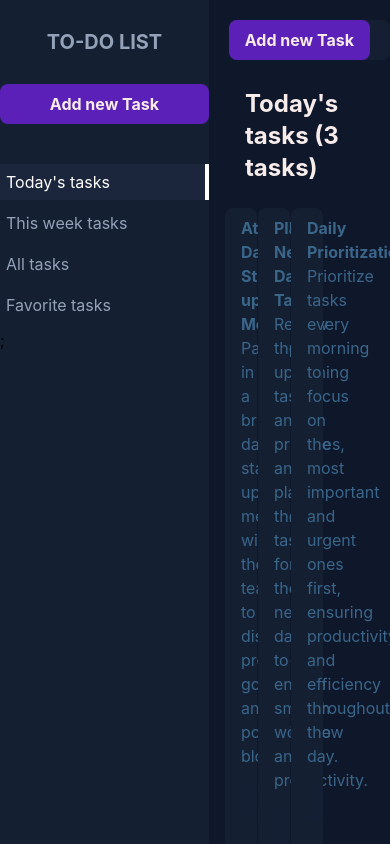
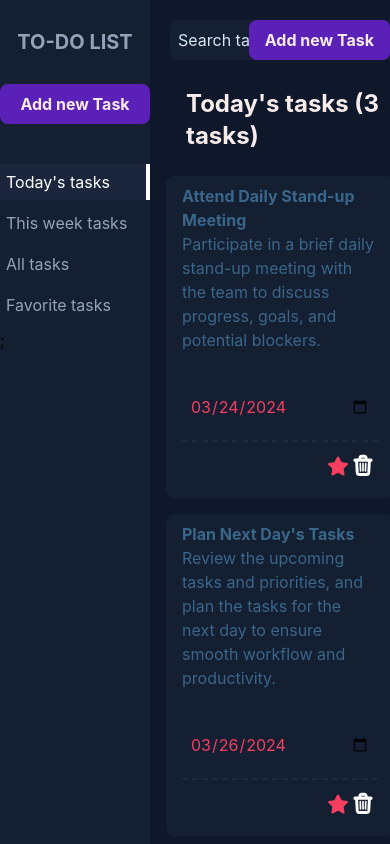
Before and after one commit to equ1rix/todo, a React (Create React App) app: page /#/homepage in a window 390 px wide. Built offline with nearby package versions, Linux system fonts and the light colour scheme.

Commit message:
fix(src): fix tailwind styles

```diff
--- a/src/components/header/index.tsx
+++ b/src/components/header/index.tsx
@@ -24,7 +24,7 @@ const Header = ({
   };
 
   return (
-    <div className="flex relative justify-between items-center w-[100%] min-h-[80px] p-[5px] bg-modalBG">
+    <div className="flex relative justify-between items-center w-[100%] min-h-[80px] min-w-[260px] p-[5px] bg-modalBG">
       <div className="absolute left-[20px]">
         <Input
           placeholder="Search task"
@@ -33,7 +33,7 @@ const Header = ({
         />
       </div>
       <div className="text-text-light py-2 px-4 m-auto">{date}</div>
-      <div className="absolute right-[20px] top-[20px]">
+      <div className="absolute right-[20px]">
         <Button onClick={openModal} text={"Add new Task"} />
       </div>
     </div>
--- a/src/components/sidebar/index.tsx
+++ b/src/components/sidebar/index.tsx
@@ -22,7 +22,7 @@ const Sidebar = ({
   const { openModal } = useContext(ModalContext) as ModalContextProps;
 
   return (
-    <div className="flex flex-col bg-defaultBG h-[100%] min-w-[200px] w-[100%]">
+    <div className="flex flex-col bg-defaultBG h-[100%] min-w-[150px] w-[100%]">
       <h3 className="text-center text-text-light font-bold py-7 px-4 text-xl">
         TO-DO LIST
       </h3>
--- a/src/components/taskCards/index.tsx
+++ b/src/components/taskCards/index.tsx
@@ -27,7 +27,7 @@ const TaskCards = ({
   ) as ModalDetailsContextProps;
 
   return (
-    <div className="overflow-y-auto grid grid-cols-5 gap-4 p-4 h-full">
+    <div className="overflow-y-auto grid grid-cols-1 sm:grid-cols-2 md:grid-cols-2 lg:grid-cols-4 xl:grid-cols-5 gap-4 gap-4 p-4">
       {tasks &&
         tasks.map((card: Task) => (
           <div key={card.id}>
--- a/tailwind.config.js
+++ b/tailwind.config.js
@@ -3,6 +3,9 @@ module.exports = {
   content: ["./src/**/*.{js,jsx,ts,tsx}"],
   theme: {
     extend: {
+      screens: {
+        xl: "1600px",
+      },
       colors: {
         text: {
           primary: "#f8ecea",
```
